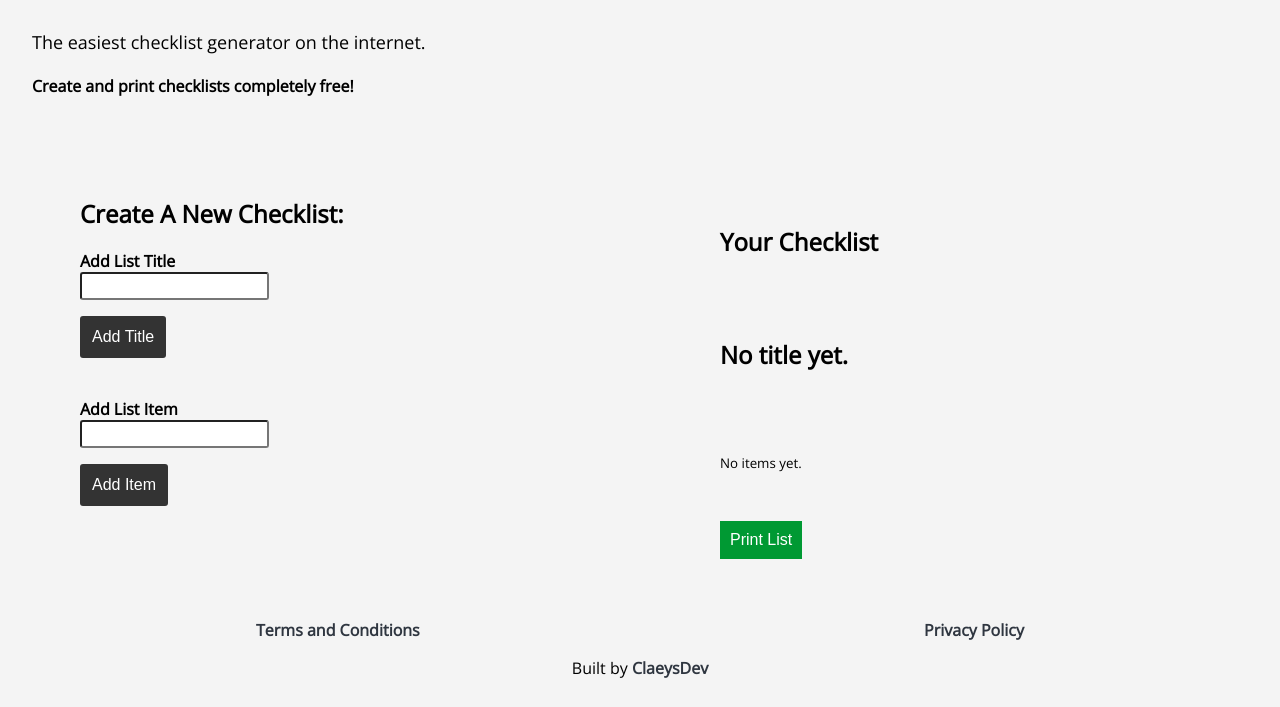
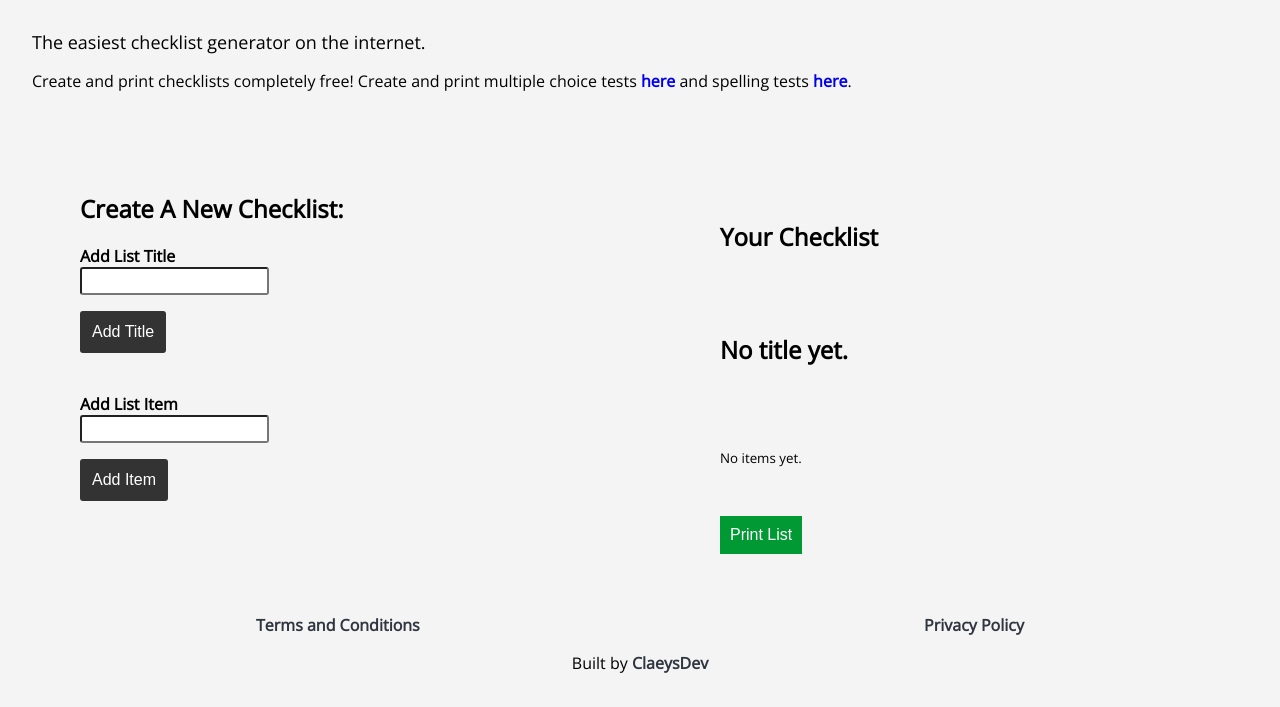
Before and after one commit to jclaey/checklist-generator, a plain HTML site: page index.html in a window 1280 px wide. Shown: the part 169-876 px from the top of the page. Drawn offline with nearby package versions, Linux system fonts and the light colour scheme.

Commit message:
add sub text under heading

```diff
--- a/index.html
+++ b/index.html
@@ -15,7 +15,7 @@
   <meta name="viewport" content="width=device-width, initial-scale=1.0">
   <meta name="author" content="Jason Claeys">
   <meta name="description" content="A simple, easy-to-use, free checklist generator. No frills, just checklists. Create and print your checklists with ease. The easiest checklist generator on the internet.">
-  <meta name="keywords" content="free checklist generator, simple checklist, simple checklist generator, print checklist, make checklists, checklists">
+  <meta name="keywords" content="free checklist generator, simple checklist, simple checklist generator, create and print checklists, checklists">
   <link rel="stylesheet" href="/stylesheets/index.css">
   <link rel="stylesheet" href="/stylesheets/mobile.css">
   <link rel="stylesheet" href="https://cdnjs.cloudflare.com/ajax/libs/font-awesome/6.4.2/css/all.min.css" integrity="sha512-z3gLpd7yknf1YoNbCzqRKc4qyor8gaKU1qmn+CShxbuBusANI9QpRohGBreCFkKxLhei6S9CQXFEbbKuqLg0DA==" crossorigin="anonymous" referrerpolicy="no-referrer" />
@@ -38,7 +38,7 @@
         <h1>Simple Checklist Generator</h1>
       </div>
       <h2>The easiest checklist generator on the internet.</h2>
-      <h4>Create and print checklists completely free!</h4>
+      <p>Create and print checklists completely free! Create and print multiple choice tests <a href="https://simpletestgenerator.com" target="_blank"><strong>here</strong></a> and spelling tests <a href="https://simpletestgenerator.com/pages/spelling_test" target="_blank"><strong>here</strong></a>.</p>
     </div>
   </header>
   <main>
```
